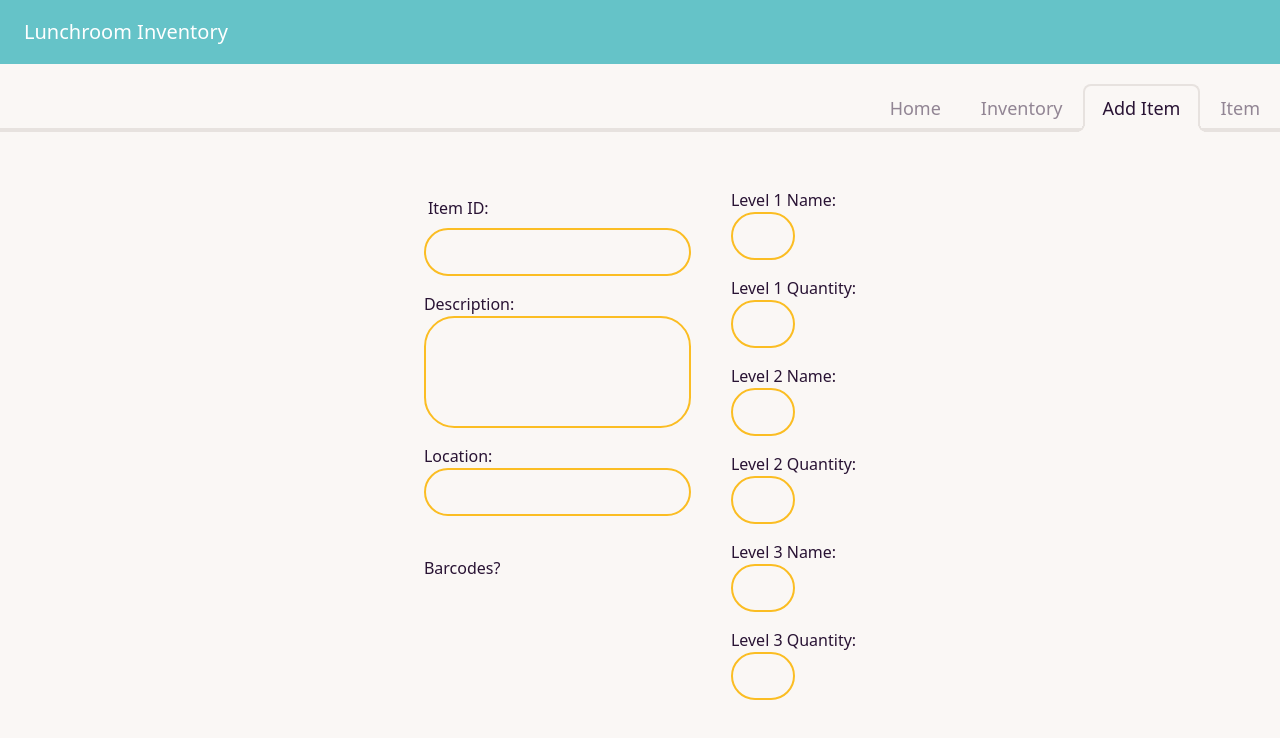
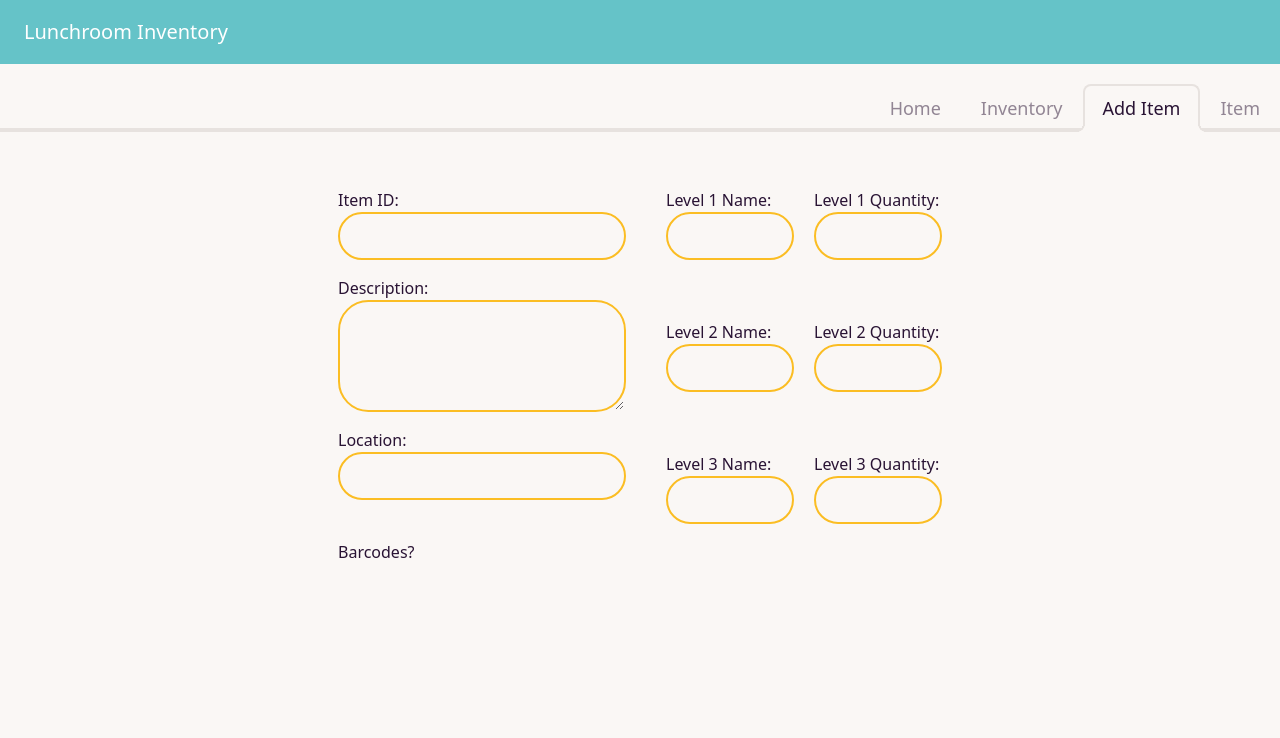
Before and after one commit to Git-Vdim-Hub/lunchroom-inventory-app, a React (Create React App) app in the folder client/: page /Item in a window 1280 px wide. Shown: the top 738 px of the page. Built offline with nearby package versions, Linux system fonts and the light colour scheme.

Commit message:
changed item page boxes, text area for desc

```diff
--- a/client/src/pages/Item.js
+++ b/client/src/pages/Item.js
@@ -9,31 +9,44 @@ export default function Item() {
     }
 
     return(
-        <div className="flex justify-center gap-10 mt-14">
-            <div className="flex flex-col">
-                <label className="label">Item ID:</label>
+        <div className="flex flex-col md:flex-row justify-center gap-10 mt-14 m-8">
+            <div className="flex flex-col justify-center w-72">
+                <label>Item ID:</label>
                 <input className="input input-bordered border-2 border-warning mb-4 hover:border-accent" value={test} onChange={handleChange}/>
                 <label>Description:</label>
-                <input className="input input-bordered border-2 border-warning mb-4 h-28 hover:border-accent" type="text"/>
+                <textarea className="input input-bordered border-2 border-warning mb-4 h-28 hover:border-accent" />
+                {/* <input className="input input-bordered border-2 border-warning mb-4 h-28 flex justify-start hover:border-accent" type="text"/> */}
                 <label>Location:</label>
                 <input className="input input-bordered border-2 border-warning mb-4 hover:border-accent" type="text"/>
                 <div className="mt-6">
                     <p>Barcodes?</p>
                 </div>
             </div>
+            <div className="grid grid-cols-2 justify-items-center md:gap-5">
                 <div className="flex flex-col">
                     <label>Level 1 Name:</label>
-                <input className="input input-bordered border-2 border-warning mb-4 w-16 hover:border-accent" type="text"/>
+                    <input className="input input-bordered border-2 border-warning mb-4 w-32 hover:border-accent" type="text"/>
+                </div>
+                <div className="flex flex-col">
                     <label>Level 1 Quantity:</label>
-                <input className="input input-bordered border-2 border-warning mb-4 w-16 hover:border-accent" type="number"/>
+                    <input className="input input-bordered border-2 border-warning mb-4 w-32 hover:border-accent" type="number"/>
+                </div>
+                <div className="flex flex-col">
                     <label>Level 2 Name:</label>
-                <input className="input input-bordered border-2 border-warning mb-4 w-16 hover:border-accent" type="text"/>
+                    <input className="input input-bordered border-2 border-warning mb-4 w-32 hover:border-accent" type="text"/>
+                </div>
+                <div className="flex flex-col">
                     <label>Level 2 Quantity:</label>
-                <input className="input input-bordered border-2 border-warning mb-4 w-16 hover:border-accent" type="number"/>
+                    <input className="input input-bordered border-2 border-warning mb-4 w-32 hover:border-accent" type="number"/>
+                </div>
+                <div className="flex flex-col">
                     <label>Level 3 Name:</label>
-                <input className="input input-bordered border-2 border-warning mb-4 w-16 hover:border-accent" type="text"/>
+                    <input className="input input-bordered border-2 border-warning mb-4 w-32 hover:border-accent" type="text"/>
+                </div>
+                <div className="flex flex-col">
                     <label>Level 3 Quantity:</label>
-                <input className="input input-bordered border-2 border-warning mb-4 w-16 hover:border-accent" type="number"/>
+                    <input className="input input-bordered border-2 border-warning mb-4 w-32 hover:border-accent" type="number"/>
+                </div>
             </div>
         </div>
     )
```
Lines whose indentation alone changed are shown as unchanged.
